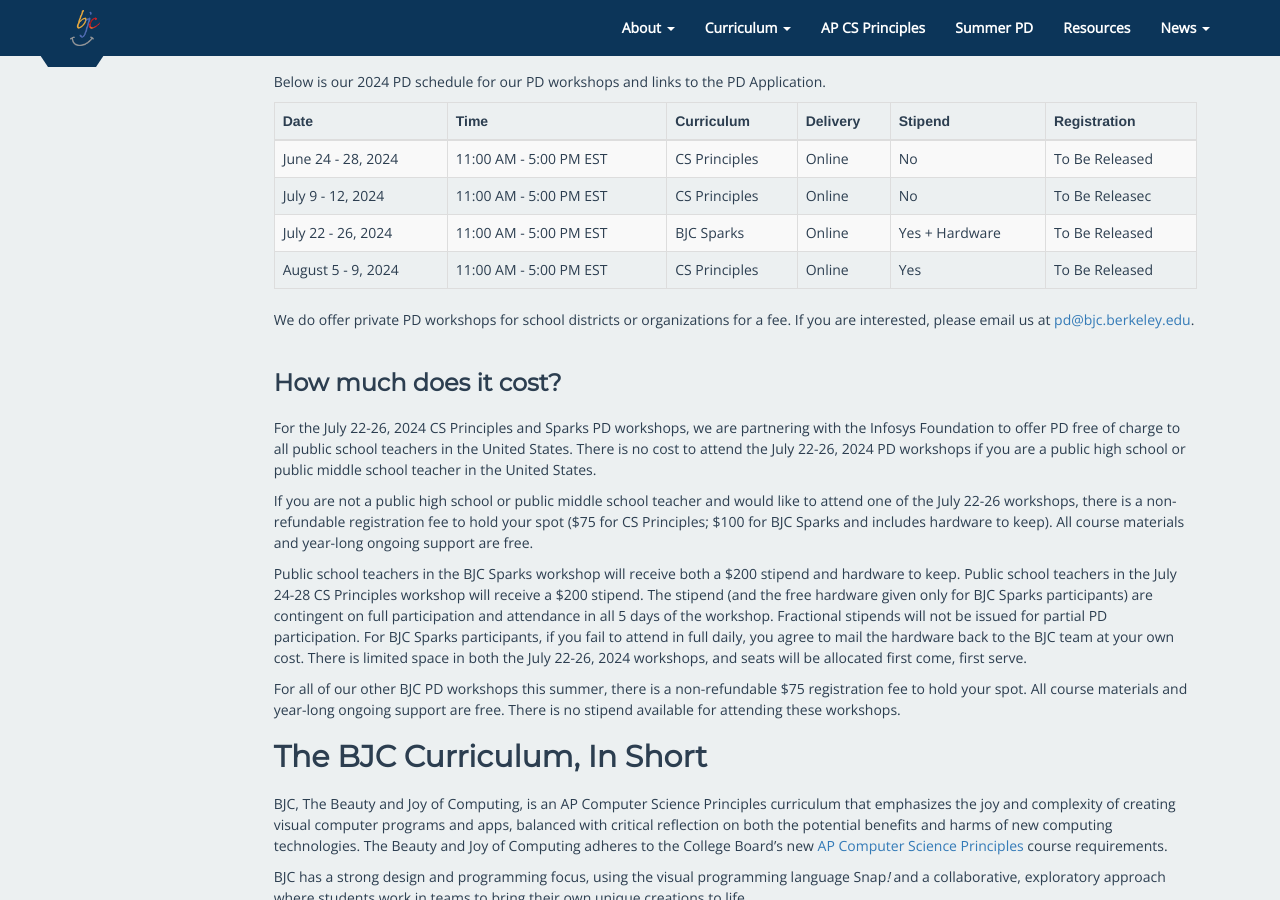
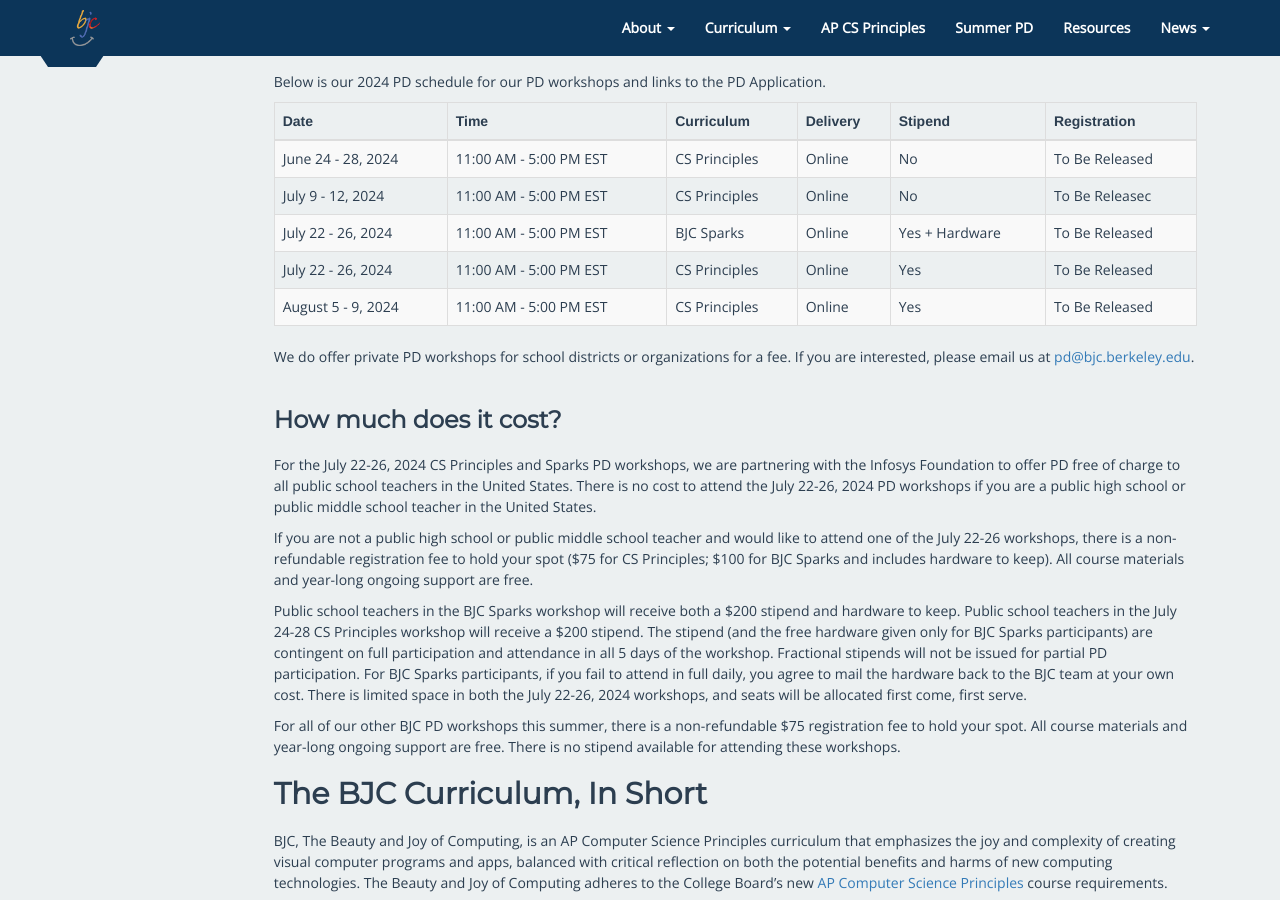
Before and after one commit to beautyjoy/beautyjoy.github.io, a Jekyll site: the page built from summer-pd/index.md, in a window 1280 px wide and 900 px high, scrolled down 1131 px. Built offline with Jekyll 4.4.1, drawn with Linux system fonts in a browser that asks for light colours.

Commit message:
Adding Pathfinders PD Workshop to Table

```diff
--- a/summer-pd/index.md
+++ b/summer-pd/index.md
@@ -110,6 +110,14 @@
     <td>To Be Released</td>
   </tr>
   <tr>
+    <td>July 22 - 26, 2024</td>
+    <td>11:00 AM - 5:00 PM EST</td>
+    <td>CS Principles</td>
+    <td>Online</td>
+    <td>Yes</td>
+    <td>To Be Released</td>
+  </tr>
+  <tr>
     <td>August 5 - 9, 2024</td>
     <td>11:00 AM - 5:00 PM EST</td>
     <td>CS Principles</td>
```
